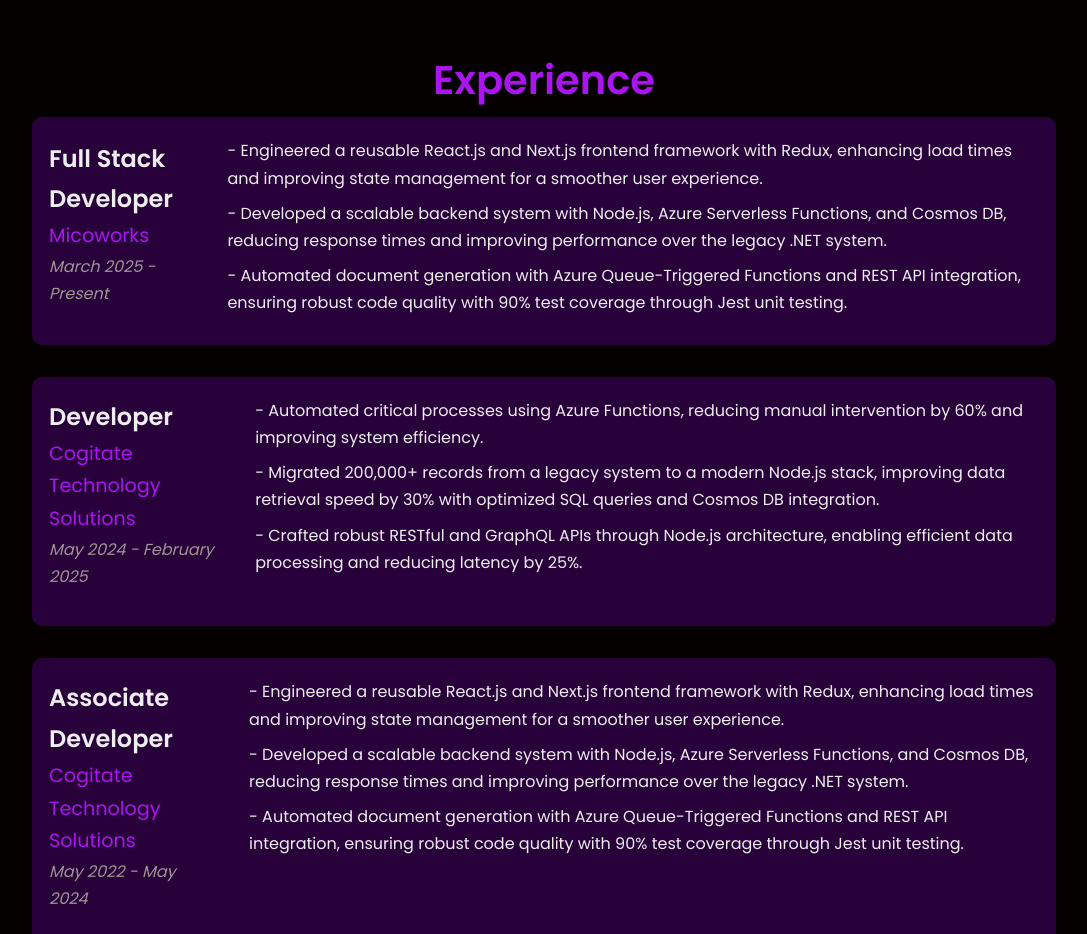
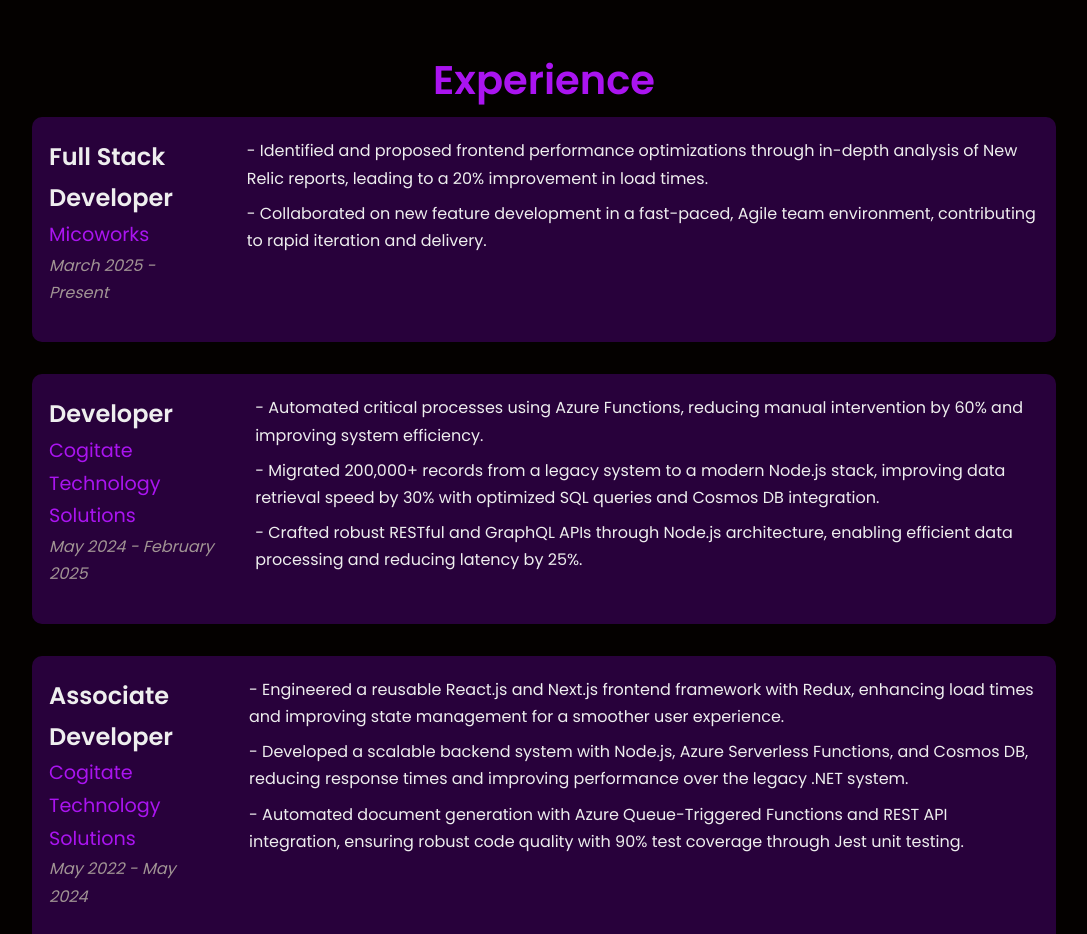
Before and after one commit to annnanya/annnanya.github.io, a React (Create React App) app: page / in a window 1280 px wide. Shown: the part 1100-2034 px from the top of the page, without its empty margins (96-1183 px from the left). Built offline with nearby package versions, Linux system fonts and the light colour scheme.

Commit message:
UPDATED EXPERIENCE

```diff
--- a/src/components/Experience/Experience.js
+++ b/src/components/Experience/Experience.js
@@ -9,9 +9,8 @@
         company: "Micoworks",
         duration: "March 2025 - Present",
         responsibilities: [
-            " - Engineered a reusable React.js and Next.js frontend framework with Redux, enhancing load times and improving state management for a smoother user experience.",
-            " - Developed a scalable backend system with Node.js, Azure Serverless Functions, and Cosmos DB, reducing response times and improving performance over the legacy .NET system.",
-            " - Automated document generation with Azure Queue-Triggered Functions and REST API integration, ensuring robust code quality with 90% test coverage through Jest unit testing.",
+            " - Identified and proposed frontend performance optimizations through in-depth analysis of New Relic reports, leading to a 20% improvement in load times.",
+            " - Collaborated on new feature development in a fast-paced, Agile team environment, contributing to rapid iteration and delivery."
         ]
     },
     {
```
Also changed, not shown: 1 other file (tests, documents, lock files or other folders).
